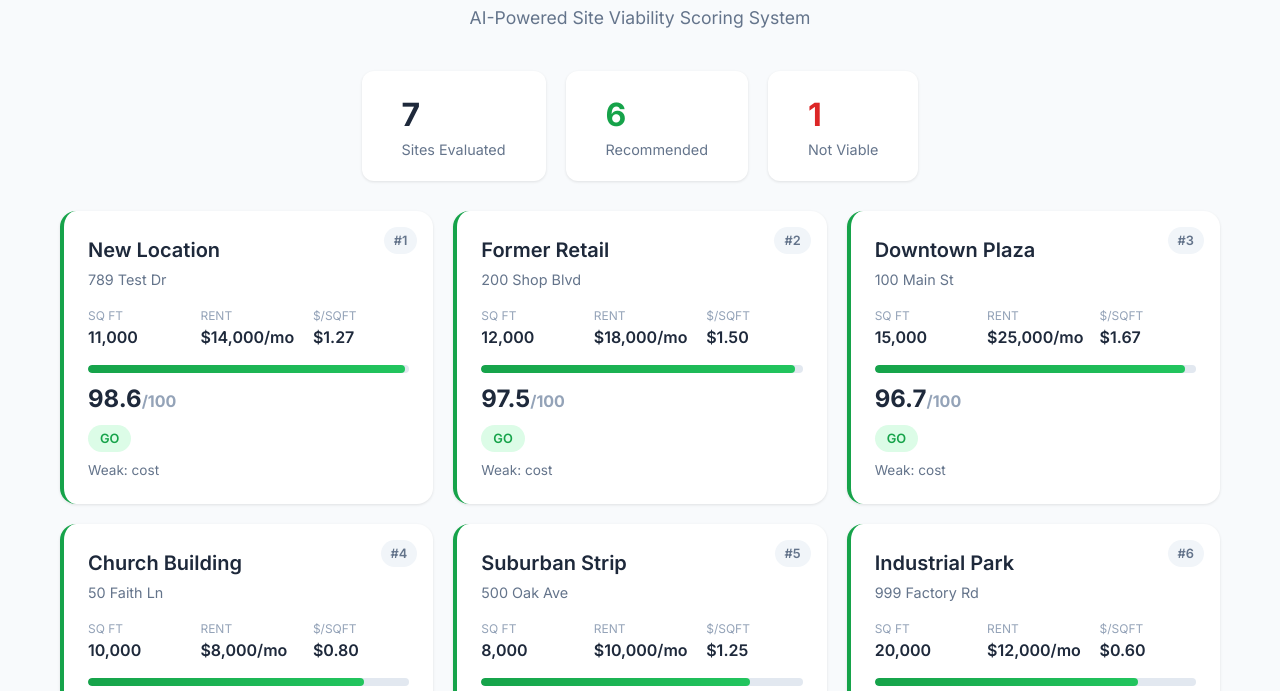
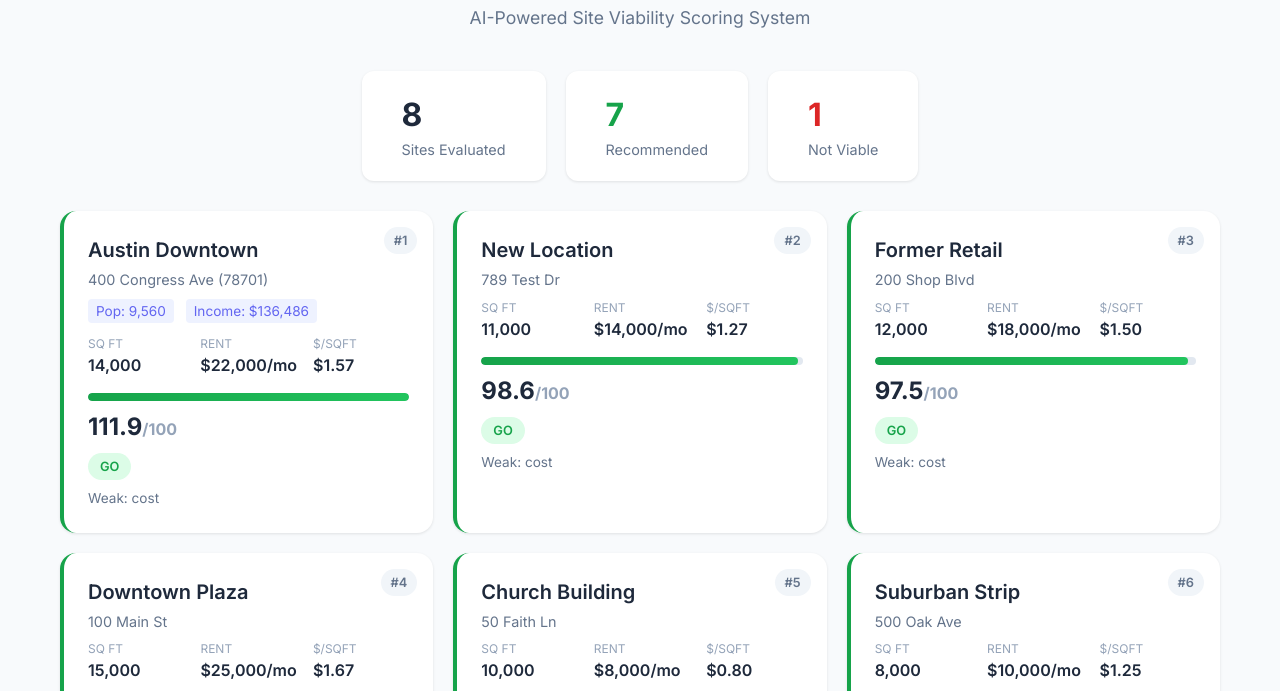
Before and after one commit to jjhoffstein/alpha-site-scorer, a plain HTML site: page index.html in a window 1280 px wide. Shown: the part 103-794 px from the top of the page. Drawn offline with Linux system fonts and the light colour scheme.

Commit message:
Add demographics

```diff
--- a/index.html
+++ b/index.html
@@ -8,7 +8,7 @@ body{font-family:'Inter',system-ui,sans-serif;background:#f8fafc;color:#1e293b;l
 header{text-align:center;margin-bottom:40px}
 h1{font-size:2.5rem;font-weight:700;color:#0f172a;margin-bottom:8px}
 .subtitle{color:#64748b;font-size:1.1rem}
-.summary{display:flex;gap:20px;justify-content:center;margin:30px 0}
+.summary{display:flex;gap:20px;justify-content:center;margin:30px 0;flex-wrap:wrap}
 .stat-box{background:white;padding:20px 40px;border-radius:12px;box-shadow:0 1px 3px rgba(0,0,0,0.1)}
 .stat-box .num{font-size:2rem;font-weight:700}
 .stat-box .lbl{color:#64748b;font-size:0.9rem}
@@ -20,7 +20,9 @@ h1{font-size:2.5rem;font-weight:700;color:#0f172a;margin-bottom:8px}
 .card.nogo{border-left-color:#dc2626}
 .rank{position:absolute;top:16px;right:16px;background:#f1f5f9;color:#64748b;padding:4px 10px;border-radius:20px;font-size:0.8rem;font-weight:600}
 h3{font-size:1.25rem;font-weight:600;margin-bottom:4px}
-.address{color:#64748b;font-size:0.9rem;margin-bottom:16px}
+.address{color:#64748b;font-size:0.9rem;margin-bottom:8px}
+.demo{display:flex;gap:12px;margin-bottom:12px;font-size:0.85rem;color:#6366f1}
+.demo span{background:#eef2ff;padding:2px 8px;border-radius:4px}
 .stats{display:flex;gap:16px;margin-bottom:16px}
 .stats div{flex:1}
 .label{display:block;color:#94a3b8;font-size:0.75rem;text-transform:uppercase}
@@ -38,14 +40,30 @@ footer{text-align:center;margin-top:40px;color:#94a3b8;font-size:0.85rem}
 <body><div class="container">
 <header><h1>🏫 Alpha Site Pipeline</h1><p class="subtitle">AI-Powered Site Viability Scoring System</p></header>
 <div class="summary">
-<div class="stat-box"><div class="num">7</div><div class="lbl">Sites Evaluated</div></div>
-<div class="stat-box go"><div class="num">6</div><div class="lbl">Recommended</div></div>
+<div class="stat-box"><div class="num">8</div><div class="lbl">Sites Evaluated</div></div>
+<div class="stat-box go"><div class="num">7</div><div class="lbl">Recommended</div></div>
 <div class="stat-box nogo"><div class="num">1</div><div class="lbl">Not Viable</div></div>
 </div>
 <div class="grid"><div class="card go">
         <div class="rank">#1</div>
+        <h3>Austin Downtown</h3>
+        <p class="address">400 Congress Ave (78701)</p>
+        <div class="demo"><span>Pop: 9,560</span><span>Income: $136,486</span></div>
+        <div class="stats">
+            <div><span class="label">Sq Ft</span><span class="value">14,000</span></div>
+            <div><span class="label">Rent</span><span class="value">$22,000/mo</span></div>
+            <div><span class="label">$/sqft</span><span class="value">$1.57</span></div>
+        </div>
+        <div class="score-bar"><div class="fill" style="width:100%"></div></div>
+        <div class="score">111.9<span>/100</span></div>
+        <div class="decision">GO</div>
+        <div class="weak">Weak: cost</div>
+    </div>
+<div class="card go">
+        <div class="rank">#2</div>
         <h3>New Location</h3>
         <p class="address">789 Test Dr</p>
+
         <div class="stats">
             <div><span class="label">Sq Ft</span><span class="value">11,000</span></div>
             <div><span class="label">Rent</span><span class="value">$14,000/mo</span></div>
@@ -57,9 +75,10 @@ footer{text-align:center;margin-top:40px;color:#94a3b8;font-size:0.85rem}
         <div class="weak">Weak: cost</div>
     </div>
 <div class="card go">
-        <div class="rank">#2</div>
+        <div class="rank">#3</div>
         <h3>Former Retail</h3>
         <p class="address">200 Shop Blvd</p>
+
         <div class="stats">
             <div><span class="label">Sq Ft</span><span class="value">12,000</span></div>
             <div><span class="label">Rent</span><span class="value">$18,000/mo</span></div>
@@ -71,9 +90,10 @@ footer{text-align:center;margin-top:40px;color:#94a3b8;font-size:0.85rem}
         <div class="weak">Weak: cost</div>
     </div>
 <div class="card go">
-        <div class="rank">#3</div>
+        <div class="rank">#4</div>
         <h3>Downtown Plaza</h3>
         <p class="address">100 Main St</p>
+
         <div class="stats">
             <div><span class="label">Sq Ft</span><span class="value">15,000</span></div>
             <div><span class="label">Rent</span><span class="value">$25,000/mo</span></div>
@@ -85,9 +105,10 @@ footer{text-align:center;margin-top:40px;color:#94a3b8;font-size:0.85rem}
         <div class="weak">Weak: cost</div>
     </div>
 <div class="card go">
-        <div class="rank">#4</div>
+        <div class="rank">#5</div>
         <h3>Church Building</h3>
         <p class="address">50 Faith Ln</p>
+
         <div class="stats">
             <div><span class="label">Sq Ft</span><span class="value">10,000</span></div>
             <div><span class="label">Rent</span><span class="value">$8,000/mo</span></div>
@@ -99,9 +120,10 @@ footer{text-align:center;margin-top:40px;color:#94a3b8;font-size:0.85rem}
         <div class="weak">Weak: outdoor</div>
     </div>
 <div class="card go">
-        <div class="rank">#5</div>
+        <div class="rank">#6</div>
         <h3>Suburban Strip</h3>
         <p class="address">500 Oak Ave</p>
+
         <div class="stats">
             <div><span class="label">Sq Ft</span><span class="value">8,000</span></div>
             <div><span class="label">Rent</span><span class="value">$10,000/mo</span></div>
@@ -113,9 +135,10 @@ footer{text-align:center;margin-top:40px;color:#94a3b8;font-size:0.85rem}
         <div class="weak">Weak: kitchen, cost</div>
     </div>
 <div class="card go">
-        <div class="rank">#6</div>
+        <div class="rank">#7</div>
         <h3>Industrial Park</h3>
         <p class="address">999 Factory Rd</p>
+
         <div class="stats">
             <div><span class="label">Sq Ft</span><span class="value">20,000</span></div>
             <div><span class="label">Rent</span><span class="value">$12,000/mo</span></div>
@@ -127,9 +150,10 @@ footer{text-align:center;margin-top:40px;color:#94a3b8;font-size:0.85rem}
         <div class="weak">Weak: driveway</div>
     </div>
 <div class="card nogo">
-        <div class="rank">#7</div>
+        <div class="rank">#8</div>
         <h3>Cramped Office</h3>
         <p class="address">10 Tiny Lane</p>
+
         <div class="stats">
             <div><span class="label">Sq Ft</span><span class="value">3,000</span></div>
             <div><span class="label">Rent</span><span class="value">$5,000/mo</span></div>
@@ -140,5 +164,5 @@ footer{text-align:center;margin-top:40px;color:#94a3b8;font-size:0.85rem}
         <div class="decision">NO-GO</div>
         <div class="weak">Weak: driveway, outdoor, kitchen, zoning, cost</div>
     </div></div>
-<footer>Generated by Site Scorer • Viability threshold: 70/100</footer>
+<footer>Generated by Site Scorer • Demographics via US Census API</footer>
 </div></body></html>
```
